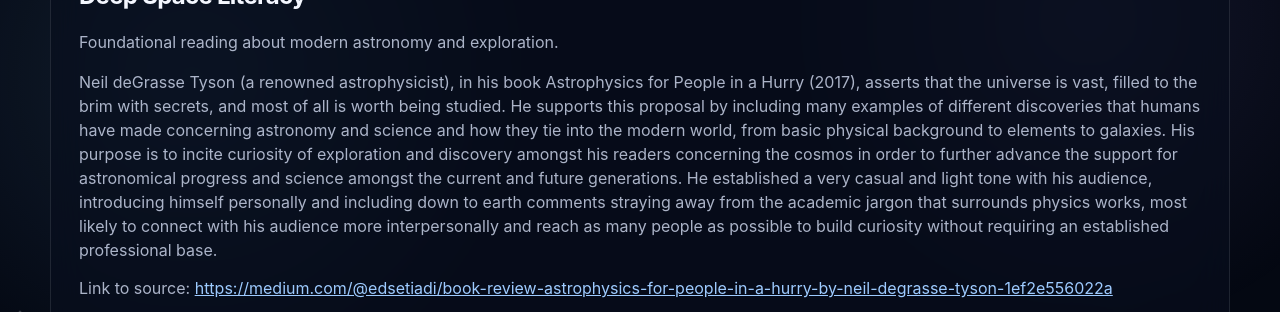
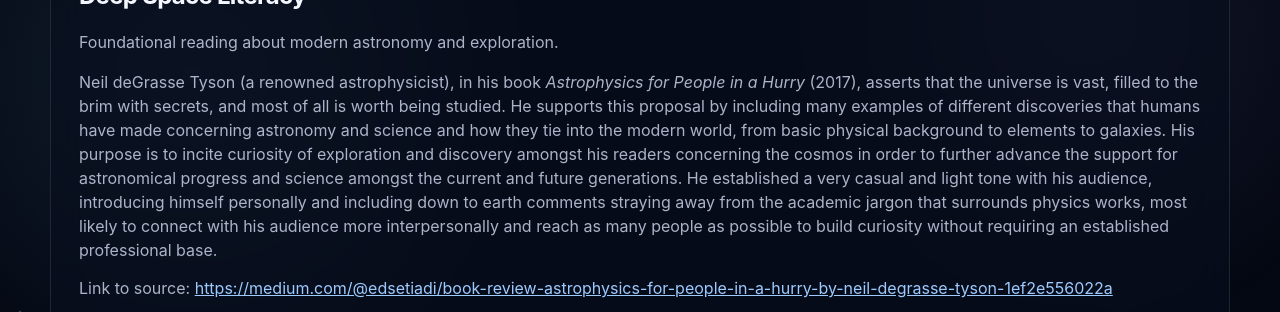
Before and after one commit to RudyN991/langwebsite, a React (Vite) app: page / in a window 1280 px wide. Both pictures are taken after a click on the button 240 px from the left and 1075 px from the top of the page. Shown: the part 697-1009 px from the top of the page. Built offline with nearby package versions, Linux system fonts and the light colour scheme.

Commit message:
Italicize cited work titles

```diff
--- a/src/App.tsx
+++ b/src/App.tsx
@@ -6,6 +6,28 @@
   topicId: TopicId | null;
   subpageId?: string;
 };
+
+const italicizedTitles = ["Astrophysics for People in a Hurry", "Interstellar"];
+
+function renderParagraphWithTitles(text: string) {
+  const segments = italicizedTitles.reduce<string[]>(
+    (parts, title) =>
+      parts.flatMap((part) =>
+        part.includes(title) ? part.split(title).flatMap((piece, index, array) => {
+          if (index === array.length - 1) {
+            return [piece];
+          }
+
+          return [piece, title];
+        }) : [part],
+      ),
+    [text],
+  );
+
+  return segments.map((segment, index) =>
+    italicizedTitles.includes(segment) ? <em key={`${segment}-${index}`}>{segment}</em> : segment,
+  );
+}
 
 const checklistRows = [
   {
@@ -417,7 +439,7 @@
             <p>{subpage.description}</p>
             <div className="subpage-body">
               {subpage.content.map((paragraph) => (
-                <p key={paragraph}>{paragraph}</p>
+                <p key={paragraph}>{renderParagraphWithTitles(paragraph)}</p>
               ))}
 
               {subpage.sourceUrl && (
```
